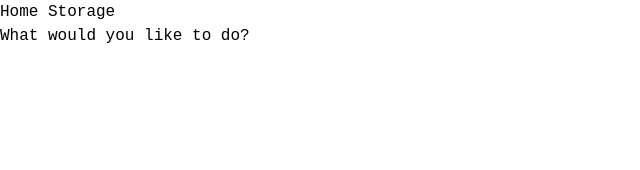
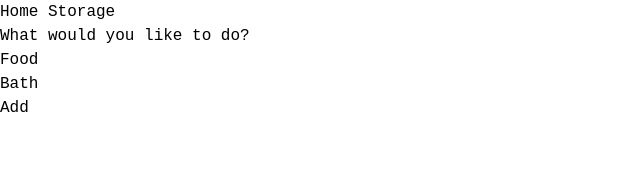
Before and after one commit to jashment/home-storage, a React (Vite) app: page / in a window 1280 px wide. Shown: the top 170 px of the page, without its empty margins (0-640 px from the left). Built offline with nearby package versions, Linux system fonts and the light colour scheme.

Commit message:
More small tweaks

```diff
--- a/src/components/Home/Home.tsx
+++ b/src/components/Home/Home.tsx
@@ -6,9 +6,9 @@ const Home = () => {
       <Heading>Home Storage</Heading>
       <p className='mx-auto'>What would you like to do?</p>
       <Categories>
-        <Box />
-        <Box />
-        <Box />
+        <Box>Food</Box>
+        <Box>Bath</Box>
+        <Box>Add</Box>
       </Categories>
     </Container>
   )
```
